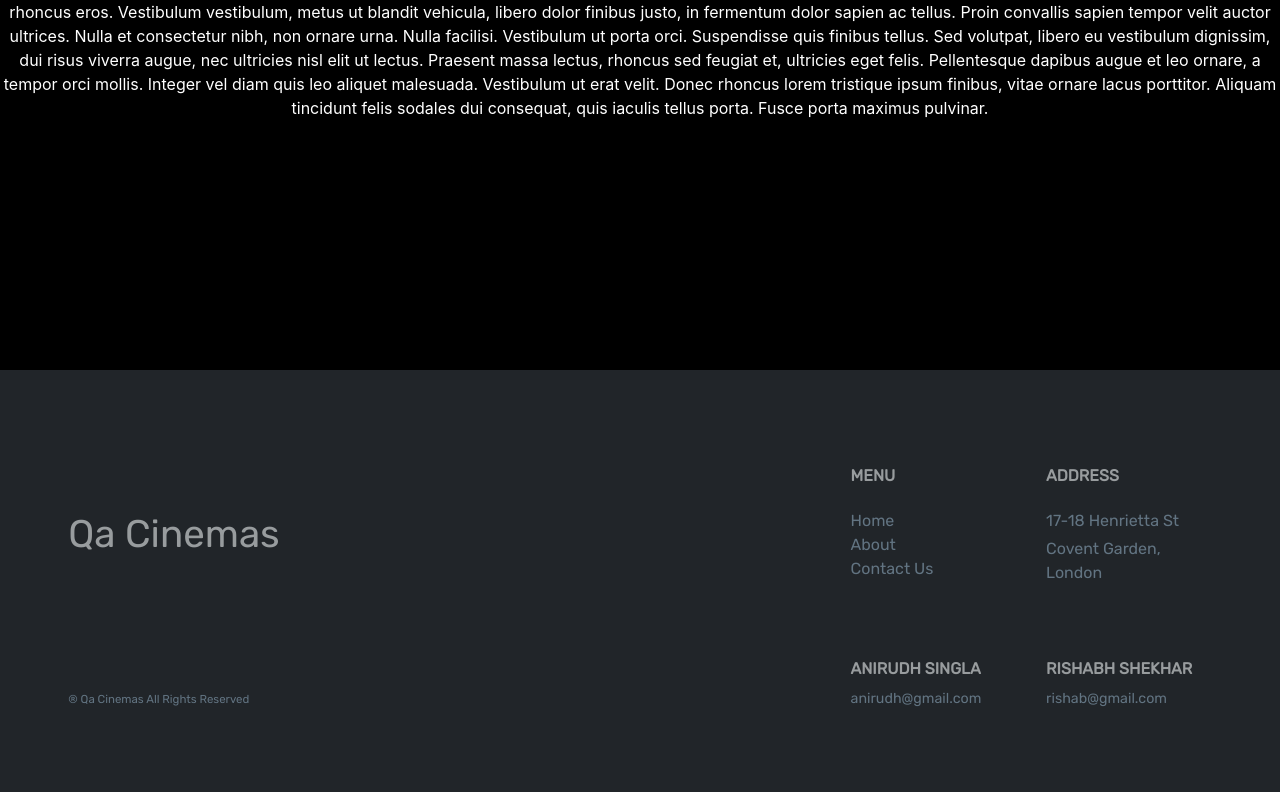
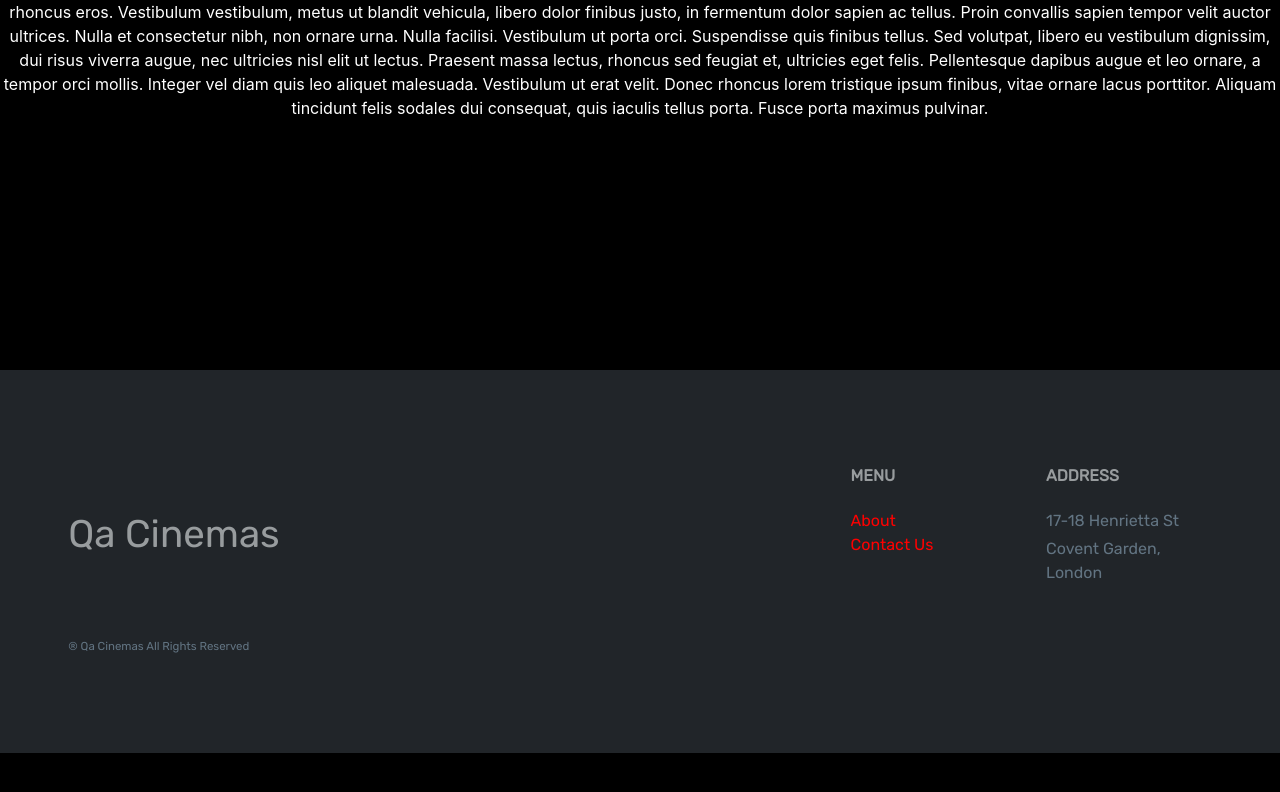
Before and after one commit to leightonmanningQA/QACinemas, a React (Create React App) app in the folder Frontend/qacinemas/: page / in a window 1280 px wide. Shown: the part 1361-2153 px from the top of the page. After the commit the page ends 2114 px from the top, so only its background shows below. Built offline with nearby package versions, Linux system fonts and the light colour scheme.

Commit message:
small changes to footer, not finished yet

```diff
--- a/Frontend/qacinemas/src/Components/Footer.jsx
+++ b/Frontend/qacinemas/src/Components/Footer.jsx
@@ -14,9 +14,8 @@ const Footer = () => {
                                 <div class="col-xl-2 col-md-4 col-sm-4 col-12">
                                     <h6 class="mb-3 mb-lg-4 bold-text "><b>MENU</b></h6>
                                     <ul class="list-unstyled">
-                                        <li>Home</li>
-                                        <li>About</li>
-                                        <li>Contact Us</li>
+                                        <li href="/about"><a href="/about">About</a></li>
+                                        <li><a href="/contact">Contact Us</a></li>
                                     </ul>
                                 </div>
                                 <div class="col-xl-2 col-md-4 col-sm-4 col-12">
@@ -29,12 +28,6 @@ const Footer = () => {
                                 <div class="col-xl-8 col-md-4 col-sm-4 col-auto my-md-0 mt-5 order-sm-1 order-3 align-self-end">
                                     <p class="social text-muted mb-0 pb-0 bold-text"> <span class="mx-2"><i class="fa fa-facebook" aria-hidden="true"></i></span> <span class="mx-2"><i class="fa fa-linkedin-square" aria-hidden="true"></i></span> <span class="mx-2"><i class="fa fa-twitter" aria-hidden="true"></i></span> <span class="mx-2"><i class="fa fa-instagram" aria-hidden="true"></i></span> </p><small class="rights"><span>&#174;</span> Qa Cinemas All Rights Reserved</small>
                                 </div>
-                                <div class="col-xl-2 col-md-4 col-sm-4 col-auto order-1 align-self-end ">
-                                    <h6 class="mt-55 mt-2 text-muted bold-text"><b>ANIRUDH SINGLA</b></h6><small> <span><i class="fa fa-envelope" aria-hidden="true"></i></span> anirudh@gmail.com</small>
-                                </div>
-                                <div class="col-xl-2 col-md-4 col-sm-4 col-auto order-2 align-self-end mt-3 ">
-                                    <h6 class="text-muted bold-text"><b>RISHABH SHEKHAR</b></h6><small><span><i class="fa fa-envelope" aria-hidden="true"></i></span> rishab@gmail.com</small>
-                                </div>
                             </div>
                         </div>
                     </div>
--- a/Frontend/qacinemas/src/Resources/index.css
+++ b/Frontend/qacinemas/src/Resources/index.css
@@ -54,6 +54,11 @@ hr{
     padding-bottom: 0
 }
 
+a:link {
+  text-decoration: none;
+  color:red;
+}
+
 
 small {
     font-size: calc(12px + (15 - 12) * ((100vw - 360px) / (1600 - 360))) !important
```
